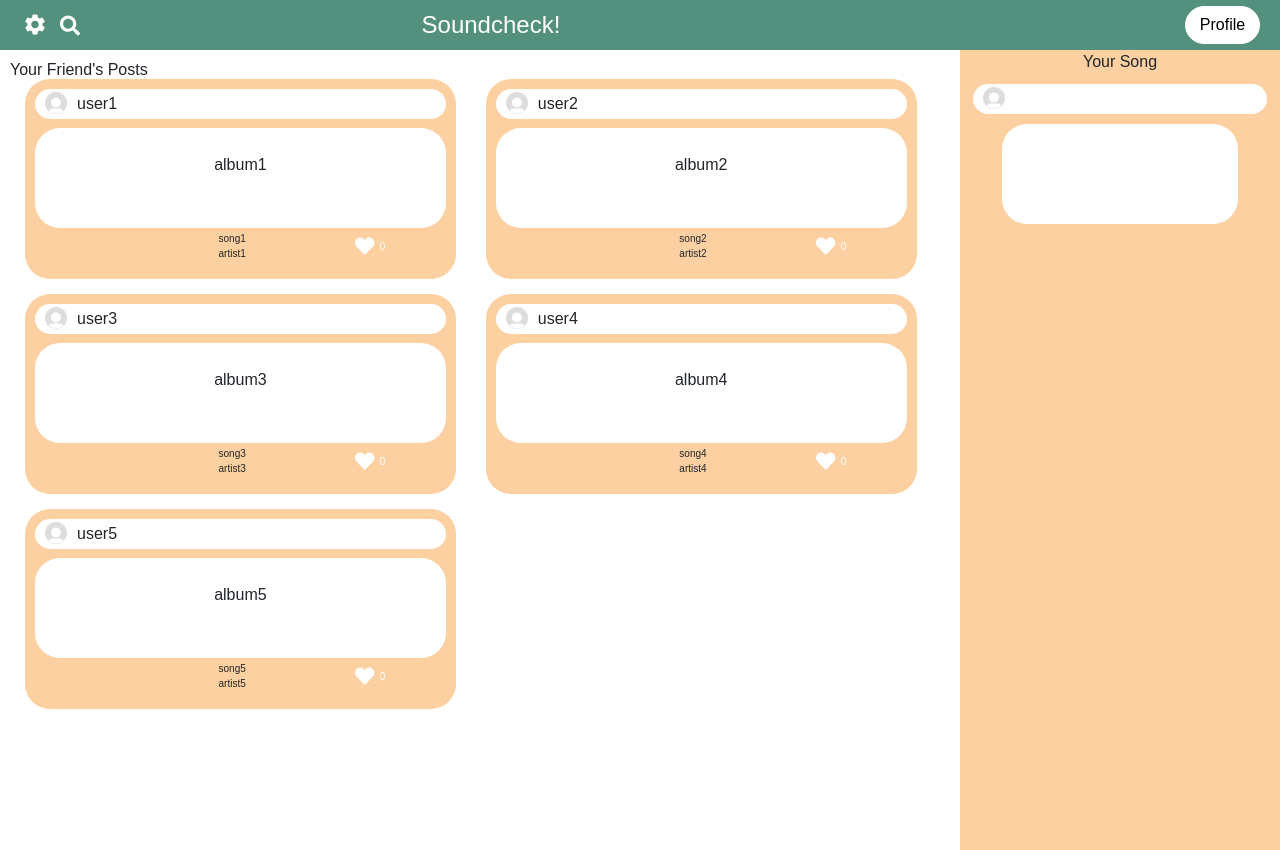
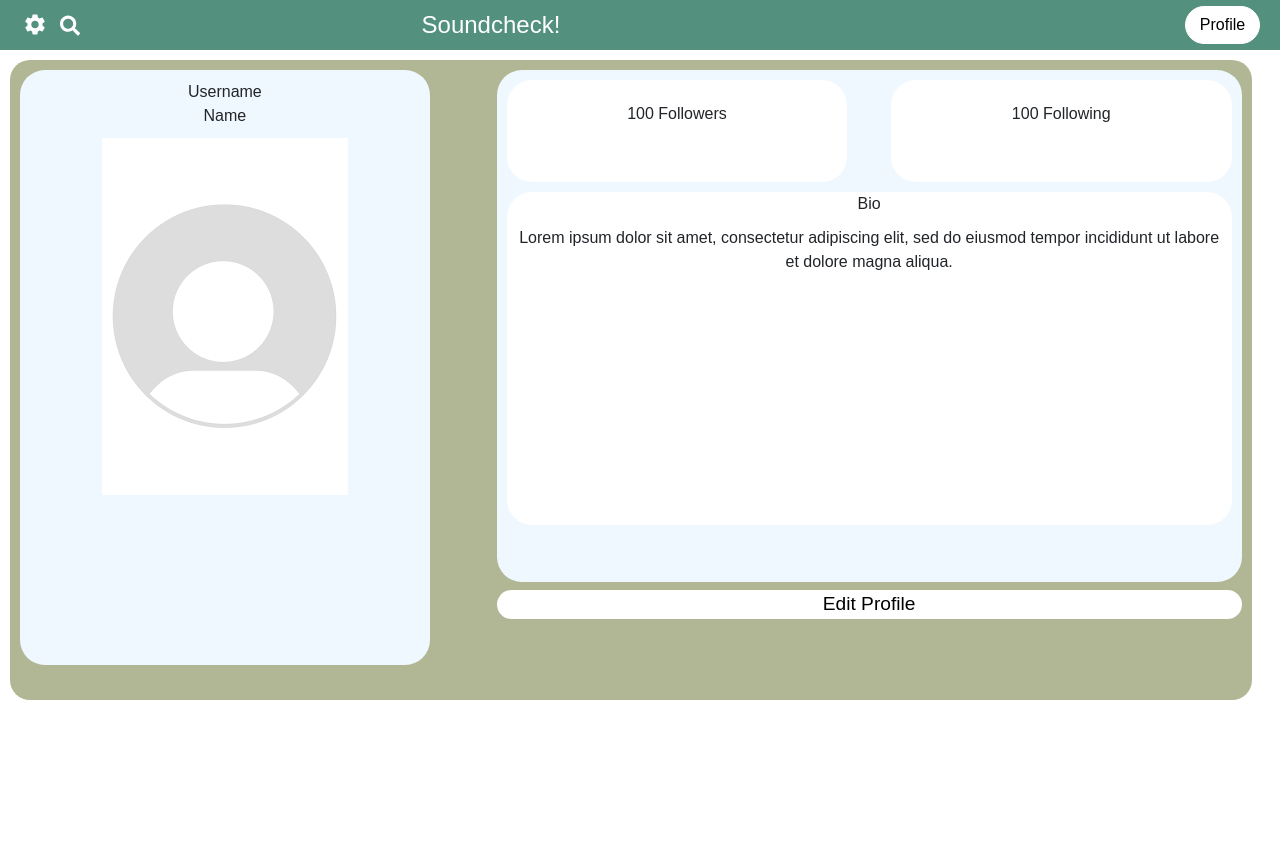
Before and after one commit to sakinkirti/soundcheck, a React (Create React App) app in the folder frontend/: page /myprofile in a window 1280 px wide. Before the commit this address led to /. Built offline with nearby package versions, Linux system fonts and the light colour scheme; a web font is replaced by a local one.

Commit message:
css and route changes

```diff
--- a/frontend/public/index.html
+++ b/frontend/public/index.html
@@ -11,7 +11,7 @@
   <meta name="viewport" content="width=device-width, initial-scale=1" />
   <meta name="description" content="Web site created using create-react-app" />
 
-  <title>React App</title>
+  <title>Soundcheck!</title>
 </head>
 
 <body>
--- a/frontend/src/App.js
+++ b/frontend/src/App.js
@@ -1,5 +1,5 @@
-import "./index.css"
-import {Routes, Route, Navigate} from 'react-router-dom'
+import "./index.css";
+import { Routes, Route, Navigate } from "react-router-dom";
 import Home from "./pages/Home";
 import Profile from "./pages/Profile";
 import Start from "./pages/Start";
@@ -12,15 +12,15 @@ import ProfileView from "./pages/ProfileView";
 function App() {
   return (
     <Routes>
-      <Route exact path='/' element={<Home/>}/>
-      <Route exact path="profile" element={<Profile/>}/>
-      <Route exact path='start' element={<Start/>}/>
-      <Route exact path='signup' element={<Signup/>}/>
-      <Route exact path='settings' element={<Settings/>}/>
-      <Route exact path='nopost' element={<NoPostYet/>}/>
-      <Route exact path='addpost' element={<AddPost/>}/>
-      <Route exact path='viewprofile' element={<ProfileView/>}/>
-      <Route path='*' element={<Navigate to='/'/>}/>
+      <Route exact path="/" element={<Home />} />
+      <Route exact path="myprofile" element={<Profile />} />
+      <Route exact path="start" element={<Start />} />
+      <Route exact path="signup" element={<Signup />} />
+      <Route exact path="settings" element={<Settings />} />
+      <Route exact path="nopost" element={<NoPostYet />} />
+      <Route exact path="addpost" element={<AddPost />} />
+      <Route exact path="profile/:id" element={<ProfileView />} />
+      <Route path="*" element={<Navigate to="/" />} />
     </Routes>
   );
 }
--- a/frontend/src/components/PostComps/Post.jsx
+++ b/frontend/src/components/PostComps/Post.jsx
@@ -1,14 +1,13 @@
-import React from 'react'
-import ProfileMin from '../ProfileComps/ProfileMin'
-import AlbumImg from './AlbumImg'
-import ArtistName from './ArtistName'
-import SongName from './SongName'
-import {FaHeart} from 'react-icons/fa'
-import { useState, useEffect, useRef } from 'react'
-import LikeCount from './LikeCount'
+import React from "react";
+import ProfileMin from "../ProfileComps/ProfileMin";
+import AlbumImg from "./AlbumImg";
+import ArtistName from "./ArtistName";
+import SongName from "./SongName";
+import { FaHeart } from "react-icons/fa";
+import { useState, useEffect, useRef } from "react";
+import LikeCount from "./LikeCount";
 
-const Post = props => {
-
+const Post = (props) => {
   const [liked, setLiked] = useState(false);
   const like = () => setLiked(!liked);
   const likes = useRef(0);
@@ -16,30 +15,65 @@ const Post = props => {
   useEffect(() => {
     if (!liked) {
       likes.current += 1;
-    }
-    else {
+    } else {
       likes.current -= 1;
     }
-  },[liked]);
+  }, [liked]);
 
-  const { username, album, song, artist } = props
+  const { userId, username, album, song, artist } = props;
 
   return (
-    <div className='grid' style={{ textAlign: 'center', backgroundColor: 'var(--color-beige)', borderRadius: '25px', padding: '10px', height: '200px' }}>
-      <ProfileMin username={username} style={{ float: 'center' }} />
+    <div
+      className="grid"
+      style={{
+        textAlign: "center",
+        backgroundColor: "var(--color-beige)",
+        borderRadius: "25px",
+        padding: "10px",
+        height: "200px",
+      }}
+    >
+      <ProfileMin
+        userId={userId}
+        username={username}
+        style={{ float: "center" }}
+      />
       <AlbumImg img={album} />
-      <div style={{display:'flex'}}>
-        <div style={{ fontSize: '10px', width: '60%', textAlign: 'center', marginLeft: '18%' }}>
+      <div style={{ display: "flex" }}>
+        <div
+          style={{
+            fontSize: "10px",
+            width: "60%",
+            textAlign: "center",
+            marginLeft: "18%",
+          }}
+        >
           <SongName song={song} />
           <ArtistName artist={artist} />
         </div>
-        <div onClick={like} style={{ float: 'right', height: '30px', width: '30px', marginTop:'5px', cursor:'pointer', display:'flex'}}>
-          <FaHeart style={{width:'20px', height:'20px', color: liked ? 'red' : 'white'}}/>
-          <LikeCount count={likes.current}/>
+        <div
+          onClick={like}
+          style={{
+            float: "right",
+            height: "30px",
+            width: "30px",
+            marginTop: "5px",
+            cursor: "pointer",
+            display: "flex",
+          }}
+        >
+          <FaHeart
+            style={{
+              width: "20px",
+              height: "20px",
+              color: liked ? "red" : "white",
+            }}
+          />
+          <LikeCount count={likes.current} />
         </div>
       </div>
     </div>
-  )
-}
+  );
+};
 
-export default Post
+export default Post;
--- a/frontend/src/components/PostsLayout.jsx
+++ b/frontend/src/components/PostsLayout.jsx
@@ -1,58 +1,81 @@
-import React from 'react'
-import PostGrid from './PostComps/PostGrid'
-import './postsLayout.css'
-import Post from './PostComps/Post'
+import React from "react";
+import PostGrid from "./PostComps/PostGrid";
+import "./postsLayout.css";
+import Post from "./PostComps/Post";
 
 function PostsLayout() {
-
   const posts = [
     {
       id: 0,
-    username: 'user1',
-    album: 'album1',
-    song: 'song1',
-    artist: 'artist1',
-    },{
+      username: "user1",
+      album: "album1",
+      song: "song1",
+      artist: "artist1",
+    },
+    {
       id: 1,
-    username: 'user2',
-    album: 'album2',
-    song: 'song2',
-    artist: 'artist2',
+      username: "user2",
+      album: "album2",
+      song: "song2",
+      artist: "artist2",
     },
     {
       id: 2,
-    username: 'user3',
-    album: 'album3',
-    song: 'song3',
-    artist: 'artist3',
+      username: "user3",
+      album: "album3",
+      song: "song3",
+      artist: "artist3",
     },
     {
       id: 3,
-    username: 'user4',
-    album: 'album4',
-    song: 'song4',
-    artist: 'artist4',
+      username: "user4",
+      album: "album4",
+      song: "song4",
+      artist: "artist4",
     },
     {
       id: 4,
-    username: 'user5',
-    album: 'album5',
-    song: 'song5',
-    artist: 'artist5',
+      username: "user5",
+      album: "album5",
+      song: "song5",
+      artist: "artist5",
+    },
+  ];
+
+  return (
+    <div
+      style={{
+        margin: "10px",
+        width: "72%",
+        height: "90vh",
+        overflowY: "scroll",
+      }}
+    >
+      <h1
+        style={{
+          padding: "10px",
+        }}
+      >
+        Your Friend's Posts
+      </h1>
+      <PostGrid colCount={2} md={6}>
+        {posts.length > 0 ? (
+          posts.map((post) => (
+            <Post
+              key={post.id}
+              userId={post.id}
+              username={post.username}
+              album={post.album}
+              artist={post.artist}
+              song={post.song}
+            />
+          ))
+        ) : (
+          <p>No Posts Yet</p>
+        )}
+      </PostGrid>
+    </div>
+  );
 }
 
-]
-
-  return (
-    <div style={{margin: '10px', width: '72%', height: '90vh', overflowY:'scroll'}}>
-      <h1>Your Friend's Posts</h1>
-      <PostGrid colCount={2} md={6}>
-        {
-          posts.length > 0 ? posts.map(post => <Post key={post.id} username={post.username} album={post.album} artist={post.artist} song={post.song}/>) : [<p>No Posts Yet</p>]
-        }
-      </PostGrid>
-    </div>
-  )
-}
-
-export default PostsLayout
+export default PostsLayout;
--- a/frontend/src/components/ProfileComps/ProfileMin.jsx
+++ b/frontend/src/components/ProfileComps/ProfileMin.jsx
@@ -1,24 +1,39 @@
-import React from 'react'
-import ProfilePic from './ProfilePic'
-import Username from './Username'
-import { useNavigate } from 'react-router-dom'
+import React from "react";
+import ProfilePic from "./ProfilePic";
+import Username from "./Username";
+import { useNavigate } from "react-router-dom";
 
-const ProfileMin = ({username}) => {
+const ProfileMin = ({ userId, username, isUser = false }) => {
   let navigate = useNavigate();
   const routeChange = () => {
-    let path = `viewprofile`;
+    let path = isUser ? "/myprofile" : `/profile/${userId}`;
     navigate(path);
-  }
+  };
   return (
-    <div style={{flexDirection:'row', display:'flex', width: '100%', backgroundColor: 'white', borderRadius: '25px',  height: '30px', textAlign: 'left', paddingLeft: '10px', paddingTop:'3px'}}>
-      <div style={{height:'22px', width: '22px'}}>
-      <ProfilePic/>
+    <div
+      style={{
+        flexDirection: "row",
+        display: "flex",
+        width: "100%",
+        backgroundColor: "white",
+        borderRadius: "25px",
+        height: "30px",
+        textAlign: "left",
+        paddingLeft: "10px",
+        paddingTop: "3px",
+      }}
+    >
+      <div style={{ height: "22px", width: "22px" }}>
+        <ProfilePic />
       </div>
-      <div onClick={routeChange} style={{paddingLeft: '10px', cursor: 'pointer',}}>
-        <Username  username={username}/>
+      <div
+        onClick={routeChange}
+        style={{ paddingLeft: "10px", cursor: "pointer" }}
+      >
+        <Username username={username} />
       </div>
     </div>
-  )
-}
+  );
+};
 
-export default ProfileMin
+export default ProfileMin;
--- a/frontend/src/components/ProfileComps/ProfilePic.jsx
+++ b/frontend/src/components/ProfileComps/ProfilePic.jsx
@@ -1,13 +1,19 @@
-import React from 'react'
-import defaultPic from '../../public/default_profile.png'
+import React from "react";
+import defaultPic from "../../public/default_profile.png";
 
 const ProfilePic = (styles, src) => {
   return (
-    <div>
-      <img style={{styles}} src={defaultPic} alt="default"/>
+    <div
+      style={{
+        display: "flex",
+        justifyContent: "center",
+        alignItems: "center",
+        height: "100%",
+      }}
+    >
+      <img style={{ styles }} src={defaultPic} alt="default" />
     </div>
+  );
+};
 
-  )
-}
-
-export default ProfilePic
+export default ProfilePic;
--- a/frontend/src/components/RightBar.jsx
+++ b/frontend/src/components/RightBar.jsx
@@ -1,26 +1,26 @@
-import React from 'react'
-import AlbumImg from './PostComps/AlbumImg'
-import ArtistName from './PostComps/ArtistName'
-import SongName from './PostComps/SongName'
-import ProfileMin from './ProfileComps/ProfileMin'
-import './rightbar.css'
+import React from "react";
+import AlbumImg from "./PostComps/AlbumImg";
+import ArtistName from "./PostComps/ArtistName";
+import SongName from "./PostComps/SongName";
+import ProfileMin from "./ProfileComps/ProfileMin";
+import "./rightbar.css";
 
-const RightBar = ({username, albumImg, artist, song}) => {
+const RightBar = ({ username, albumImg, artist, song }) => {
   return (
-    <div className='rightbarContainer'>
+    <div className="rightbarContainer">
       Your Song
-      <div className='rightbarTop'>
-        <ProfileMin username={username} style={{float:'left',}}/>
+      <div className="rightbarTop">
+        <ProfileMin isUser username={username} style={{ float: "left" }} />
       </div>
-      <div className='rightbarMid'>
-        <AlbumImg className='albumImg' img={albumImg}/>
+      <div className="rightbarMid">
+        <AlbumImg className="albumImg" img={albumImg} />
       </div>
-      <div className='rightbarBottom'>
-        <SongName song={song}/>
-        <ArtistName artist={artist}/>
+      <div className="rightbarBottom">
+        <SongName song={song} />
+        <ArtistName artist={artist} />
       </div>
     </div>
-  )
-}
+  );
+};
 
-export default RightBar
+export default RightBar;
--- a/frontend/src/components/rightbar.css
+++ b/frontend/src/components/rightbar.css
@@ -1,11 +1,23 @@
 .rightbarContainer {
-  float: right;
+  /* float: right;
   padding-right: 1%;
   background-color: var(--color-beige);
   height: 100vh;
   padding-left: 1%;
   text-align: center;
+  width: 25%; */
+
   width: 25%;
+  background-color: var(--color-beige);
+  padding: 1%;
+  text-align: center;
+  position: fixed;
+  height: 100vh;
+  left: 75%;
+  display: flex;
+  flex-direction: column;
+  justify-content: start;
+  align-items: center;
 }
 
 .rightbarTop {
--- a/frontend/src/pages/Profile.jsx
+++ b/frontend/src/pages/Profile.jsx
@@ -1,15 +1,15 @@
-import React from 'react'
-import Navbar from '../components/Navbar'
-import './profile.css'
-import Button from '../components/Button'
-import Username from '../components/ProfileComps/Username'
-import Name from '../components/ProfileComps/Name'
-import ProfilePic from '../components/ProfileComps/ProfilePic'
-import Followers from '../components/ProfileComps/Followers'
-import Following from '../components/ProfileComps/Following'
-import BioText from '../components/ProfileComps/BioText'
-import ProfileMin from '../components/ProfileComps/ProfileMin'
-import { useState } from 'react'
+import React from "react";
+import Navbar from "../components/Navbar";
+import "./profile.css";
+import Button from "../components/Button";
+import Username from "../components/ProfileComps/Username";
+import Name from "../components/ProfileComps/Name";
+import ProfilePic from "../components/ProfileComps/ProfilePic";
+import Followers from "../components/ProfileComps/Followers";
+import Following from "../components/ProfileComps/Following";
+import BioText from "../components/ProfileComps/BioText";
+import ProfileMin from "../components/ProfileComps/ProfileMin";
+import { useState } from "react";
 
 function Profile({ username, name, profilePic }) {
   const [followersOpen, setFollowersOpen] = useState(false);
@@ -18,52 +18,102 @@ function Profile({ username, name, profilePic }) {
   const openFollowing = () => setFollowingOpen(!followingOpen);
 
   return (
-    <div className='profileContainer'>
+    <div className="profileContainer">
       <Navbar />
-      <div className='followersDropdown' style={{ visibility: followersOpen ? 'visible' : 'hidden' }}>
-        <Button style={{margin:'10px', width:'100px', float:'right'}} onClick={openFollowers}>Close</Button>
-        <input placeholder='Search for Friends' className='searchInput'></input>
-        <div style={{ marginLeft: '25px', width: '90%' }}>
-          <ProfileMin username='username' />
+      <div
+        className="followersDropdown"
+        style={{ visibility: followersOpen ? "visible" : "hidden" }}
+      >
+        <Button
+          style={{ margin: "10px", width: "100px", float: "right" }}
+          onClick={openFollowers}
+        >
+          Close
+        </Button>
+        <input placeholder="Search for Friends" className="searchInput"></input>
+        <div style={{ marginLeft: "25px", width: "90%" }}>
+          <ProfileMin username="username" />
         </div>
       </div>
-      <div className='followingDropdown' style={{ visibility: followingOpen ? 'visible' : 'hidden' }}>
-        <Button style={{margin:'10px', width:'100px', float:'right'}} onClick={openFollowing}>Close</Button>
-        <input placeholder='Search for Friends' className='searchInput'></input>
-        <div style={{ marginLeft: '25px', width: '90%' }}>
-          <ProfileMin username='username' />
+      <div
+        className="followingDropdown"
+        style={{ visibility: followingOpen ? "visible" : "hidden" }}
+      >
+        <Button
+          style={{ margin: "10px", width: "100px", float: "right" }}
+          onClick={openFollowing}
+        >
+          Close
+        </Button>
+        <input placeholder="Search for Friends" className="searchInput"></input>
+        <div style={{ marginLeft: "25px", width: "90%" }}>
+          <ProfileMin username="username" />
         </div>
       </div>
-      <div style={{ width: '97%', backgroundColor: 'var(--color-sage)', height: '80vh', margin: '10px', borderRadius: '20px', }}>
-        <div className='leftContainer'>
-          <div style={{ marginTop: '10px' }}>
-            <Username username='Username' />
-            <Name name='Name' />
+      <div
+        style={{
+          width: "97%",
+          backgroundColor: "var(--color-sage)",
+          height: "80vh",
+          margin: "10px",
+          borderRadius: "20px",
+        }}
+      >
+        <div className="leftContainer">
+          <div style={{ marginTop: "10px" }}>
+            <Username username="Username" />
+            <Name name="Name" />
           </div>
-          <div style={{ backgroundColor: 'white', margin: '10px', height: '60%', width: '60%', marginLeft: '20%' }}>
-            <ProfilePic style={{ textAlign: 'center' }} />
+          <div
+            style={{
+              backgroundColor: "white",
+              margin: "10px",
+              height: "60%",
+              width: "60%",
+              marginLeft: "20%",
+            }}
+          >
+            <ProfilePic style={{ textAlign: "center" }} />
           </div>
         </div>
-        <div className='rightContainer'>
-          <div className='rightTopContainer'>
-            <div onClick={openFollowers} style={{ cursor: 'pointer', }} className='followersContainer'>
-              <Followers count='100' />
+        <div className="rightContainer">
+          <div className="rightTopContainer">
+            <div
+              onClick={openFollowers}
+              style={{ cursor: "pointer" }}
+              className="followersContainer"
+            >
+              <Followers count="100" />
             </div>
-            <div onClick={openFollowing} style={{ cursor: 'pointer', }} className='followingContainer'>
-              <Following count='100' />
+            <div
+              onClick={openFollowing}
+              style={{ cursor: "pointer" }}
+              className="followingContainer"
+            >
+              <Following count="100" />
             </div>
           </div>
-          <div className='rightBottomContainer'>
+          <div className="rightBottomContainer">
             <div>Bio</div>
-            <div style={{ margin: '10px', }}>
-              <BioText text='Lorem ipsum dolor sit amet, consectetur adipiscing elit, sed do eiusmod tempor incididunt ut labore et dolore magna aliqua.' />
+            <div style={{ margin: "10px" }}>
+              <BioText text="Lorem ipsum dolor sit amet, consectetur adipiscing elit, sed do eiusmod tempor incididunt ut labore et dolore magna aliqua." />
             </div>
           </div>
         </div>
-        <Button style={{ float: 'right', marginTop: '8px', marginRight: '10px', width: '60%' }} type='edit'>Edit Profile</Button>
+        <Button
+          style={{
+            float: "right",
+            marginTop: "8px",
+            marginRight: "10px",
+            width: "60%",
+          }}
+          type="edit"
+        >
+          Edit Profile
+        </Button>
       </div>
     </div>
-  )
+  );
 }
 
-export default Profile
+export default Profile;
```
Also changed, not shown: frontend/src/components/Navbar.jsx (+57 -34 lines), frontend/src/pages/ProfileView.jsx (+47 -31 lines), 1 other file (tests, documents, lock files or other folders). Lines whose indentation alone changed are shown as unchanged.
